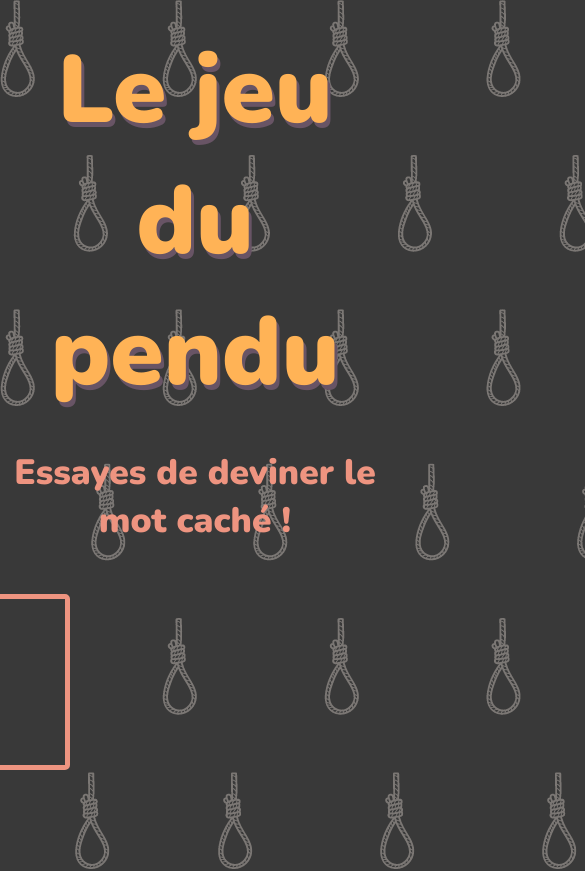
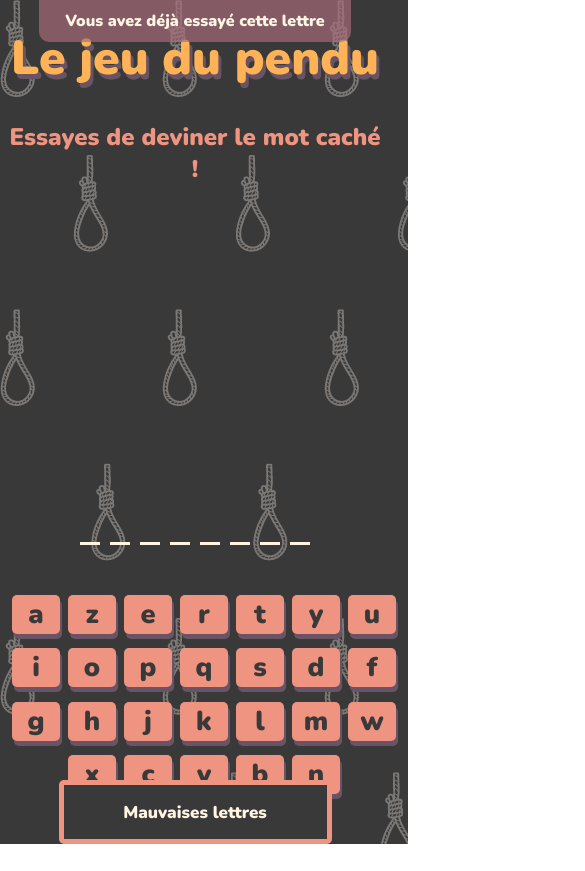
Before and after one commit to Clarie-Cambert/Hangman, a plain HTML site: page index.html in a window 390 px wide. Shown: the top 871 px of the page, 585 px wide, since content can reach past the window. After the commit the page ends 844 px from the top, so only its background shows below. Drawn offline with nearby package versions, Linux system fonts and the light colour scheme.

Commit message:
premiers responsive

```diff
--- a/css/style.css
+++ b/css/style.css
@@ -39,12 +39,14 @@ main{
 }
 .aside {
     position: absolute;
-    right: 20rem;
+    left: 70%;
     background-color: var(--bg-color);
     border: 5px solid var(--coral-color);
     border-radius: 5px;
     height: 11rem;
     padding: 20px;
+    font-size: 20px;
+
 }
 
 
@@ -56,19 +58,15 @@ main{
 }
 
 .keyboard,
-.letters,
-.others {
+.letters {
     margin: 0 auto;
 }
-.others,
 .letters {
     width:37rem;
     display: flex;
     flex-wrap: wrap;
     justify-content: center;
 }
-.maj,
-.return,
 .key {
     font-family: 'Nunito';
     border-radius: 5px;
@@ -156,15 +154,17 @@ main{
      transform: scale(0.95, 0.95);
 }
 #notification {
-    background-color: #a96c7b73;
-    border-radius: 10px 10px 0 0 ;
+    background-color: #a96c7bad;
+    border-radius: 0 0 10px 10px ;
     padding: 10px;
     position: absolute;
-    bottom: 0px;
+    text-align: center;
+    top: 0px;
     left: 35%;
     right: 35%;
-    display: none;
+    display: flex;
     transition: tranform 0.3 ease-in-out;
+    justify-content: center;
 }
 
 @keyframes marquee {
@@ -236,3 +236,77 @@ main{
 		transform: scale3d(1, 1, 1);
 	}
 }
+
+@media screen and (max-width: 1180px) {
+    .aside {
+        bottom: 0px;
+        height: 5rem;
+        padding: 2px;
+        left: 15%;
+        right: 15%;
+        display: flex;
+        flex-direction: column;
+        align-items: center;
+        justify-content: center;
+        flex-wrap: nowrap;
+    }
+    #wrong-letters {
+        padding-top: 0px;
+        width: 70%;
+
+    }
+    #notification {
+        left: 20%;
+        right: 20%;
+    }
+
+}
+
+@media screen and (max-width: 770px) {
+    h1{
+    font-size: 4rem;
+    }
+    .sub-title {
+        font-size: 2rem;
+    }
+
+    #single-letter {
+        border-bottom: 3px solid var(--yellow-color);
+        font-size: 40px;
+        padding: 20px;
+        height: 40px;
+        width: 10px;
+    }
+}
+
+@media screen and (max-width: 616px) {
+    h1{
+    font-size: 3rem;
+    }
+    .sub-title {
+        font-size: 1.5rem;
+    }
+    #single-letter {
+        border-bottom: 3px solid var(--yellow-color);
+        font-size: 30px;
+        padding: 10px;
+        height: 30px;
+    }
+    .aside {
+        height: 4rem;
+        padding: 2px;
+        left: 15%;
+        font-size: 17px;
+        right: 15%;
+    }
+    #wrong-letters {
+        font-size: 17px;
+    }
+    .letters {
+        width:25rem;
+    }
+    #notification {
+        left: 10%;
+        right: 10%;
+    }
+}
```
